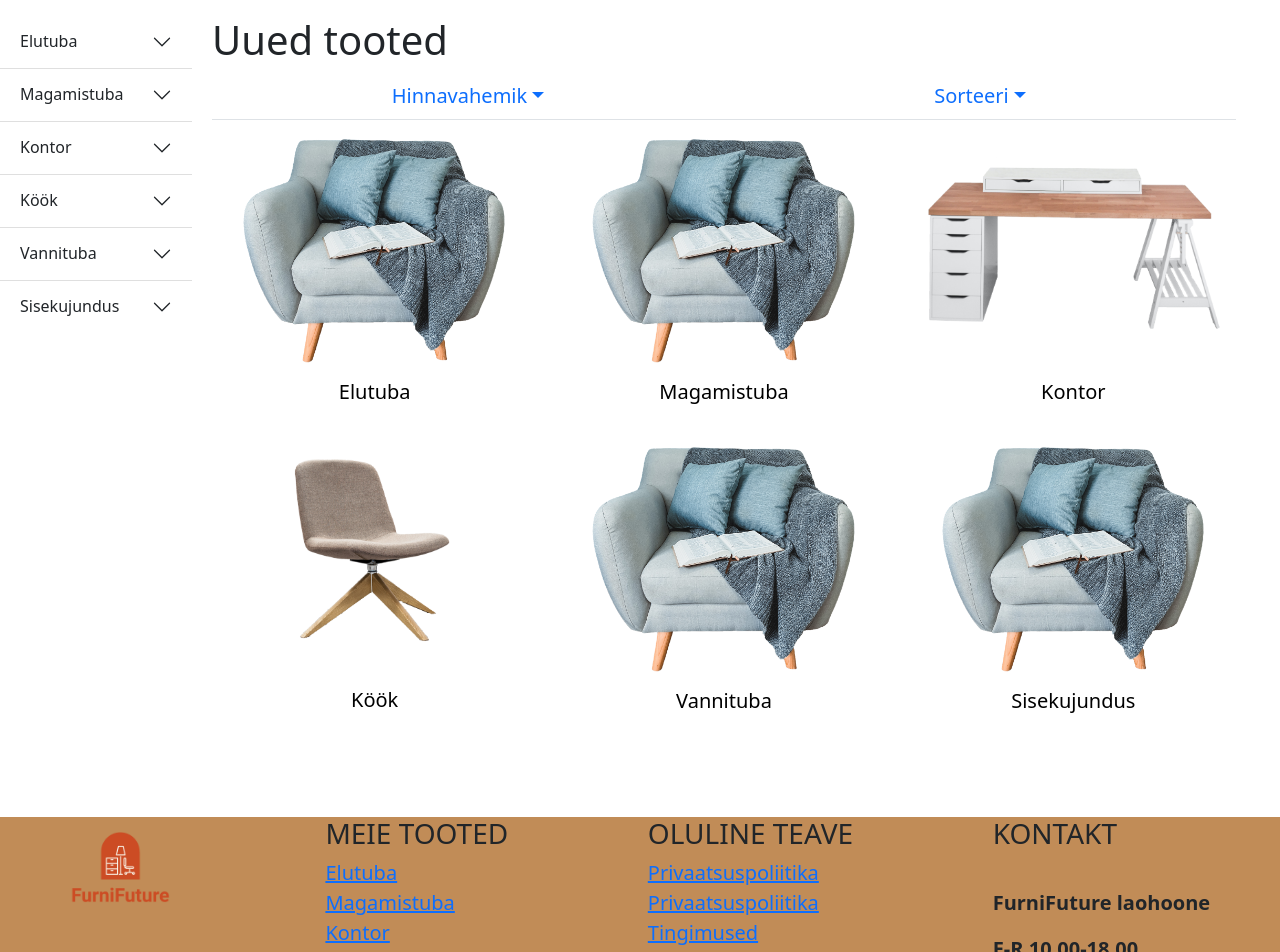
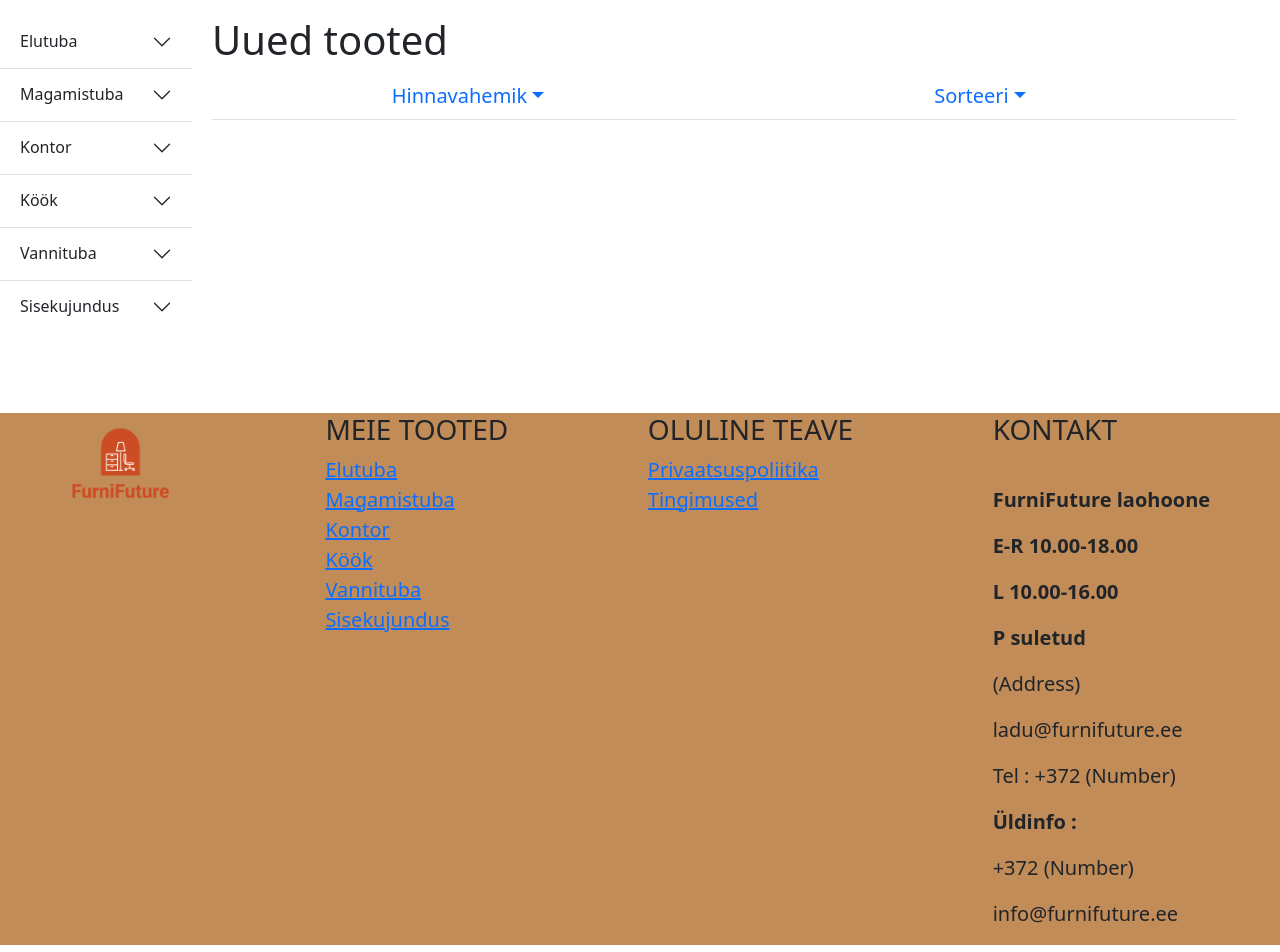
Before and after one commit to andrestammistu/FurniFuture, a Next.js app: page /products in a window 1280 px wide. Shown: the part 120-1072 px from the top of the page. Built offline with nearby package versions, Linux system fonts and the light colour scheme.

Commit message:
small style fix

```diff
--- a/components/footer.js
+++ b/components/footer.js
@@ -33,7 +33,6 @@ export default function Footer(){
                 <div className="padding-top-50">
                     <h3>OLULINE TEAVE</h3>
                     <Link href="#"><a>Privaatsuspoliitika</a></Link><br/>
-                    <Link href="#"><a>Privaatsuspoliitika</a></Link><br/>
                     <Link href="#"><a>Tingimused</a></Link><br/>
 
                 </div>
--- a/components/products_layout.js
+++ b/components/products_layout.js
@@ -20,14 +20,15 @@ export default class Layout extends React.Component{
                     <div style={{width:"80%", marginLeft:"20px"}}>
                         <h1>Uued tooted</h1>
                         <Filter/>
-                        <div className="row row-cols-1 row-cols-md-3 g-6">
+                        {/* <div className="row row-cols-1 row-cols-md-3 g-6">
                                 <Gallery image={"/images/sofa.png"} heading="Elutuba"/>
                                 <Gallery image={"/images/sofa.png"} heading="Magamistuba"/>
                                 <Gallery image={"/images/table.png"} heading="Kontor"/>
                                 <Gallery image={"/images/chair-example.png"} heading="Köök"/>
                                 <Gallery image={"/images/sofa.png"} heading="Vannituba"/>
                                 <Gallery image={"/images/sofa.png"} heading="Sisekujundus"/>
-                        </div>
+                        </div> */}
+
                     </div>
                 </div>
                 <Footer/>
```
